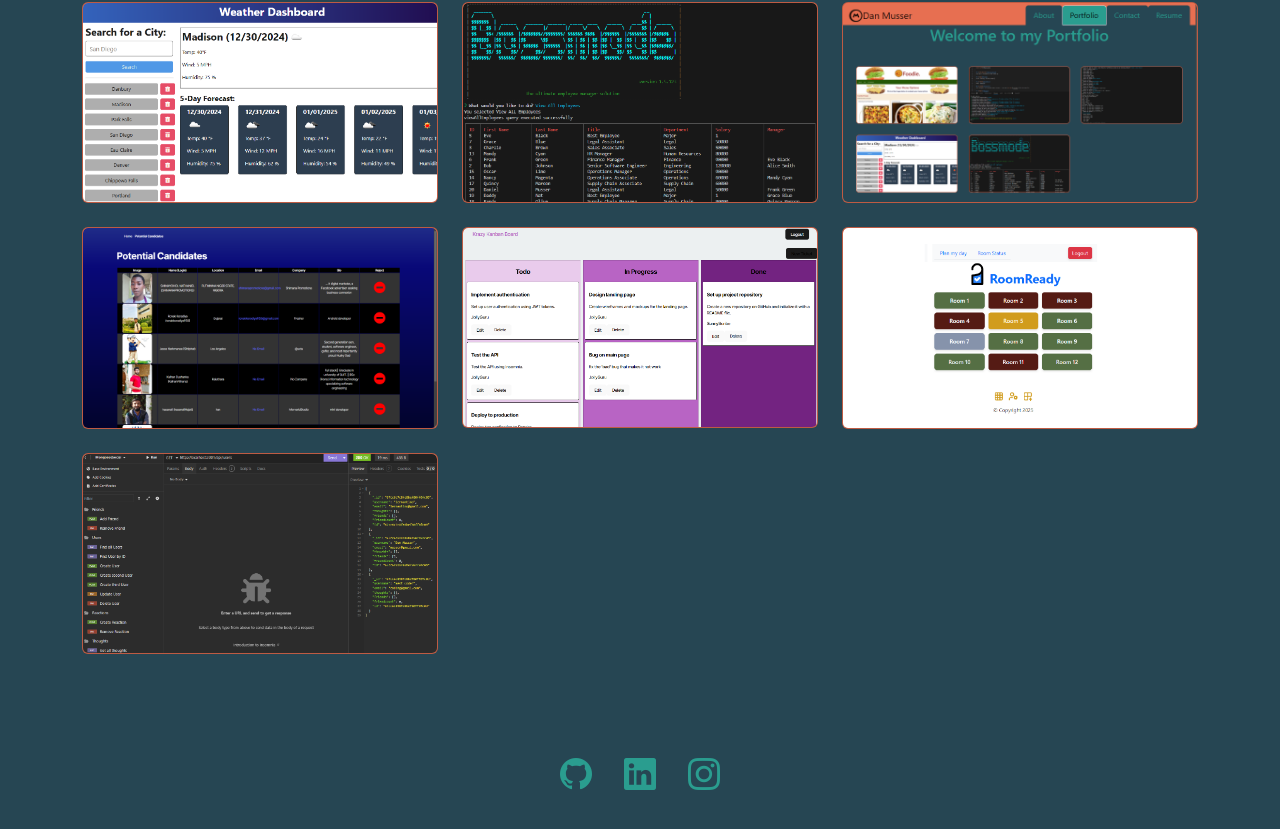
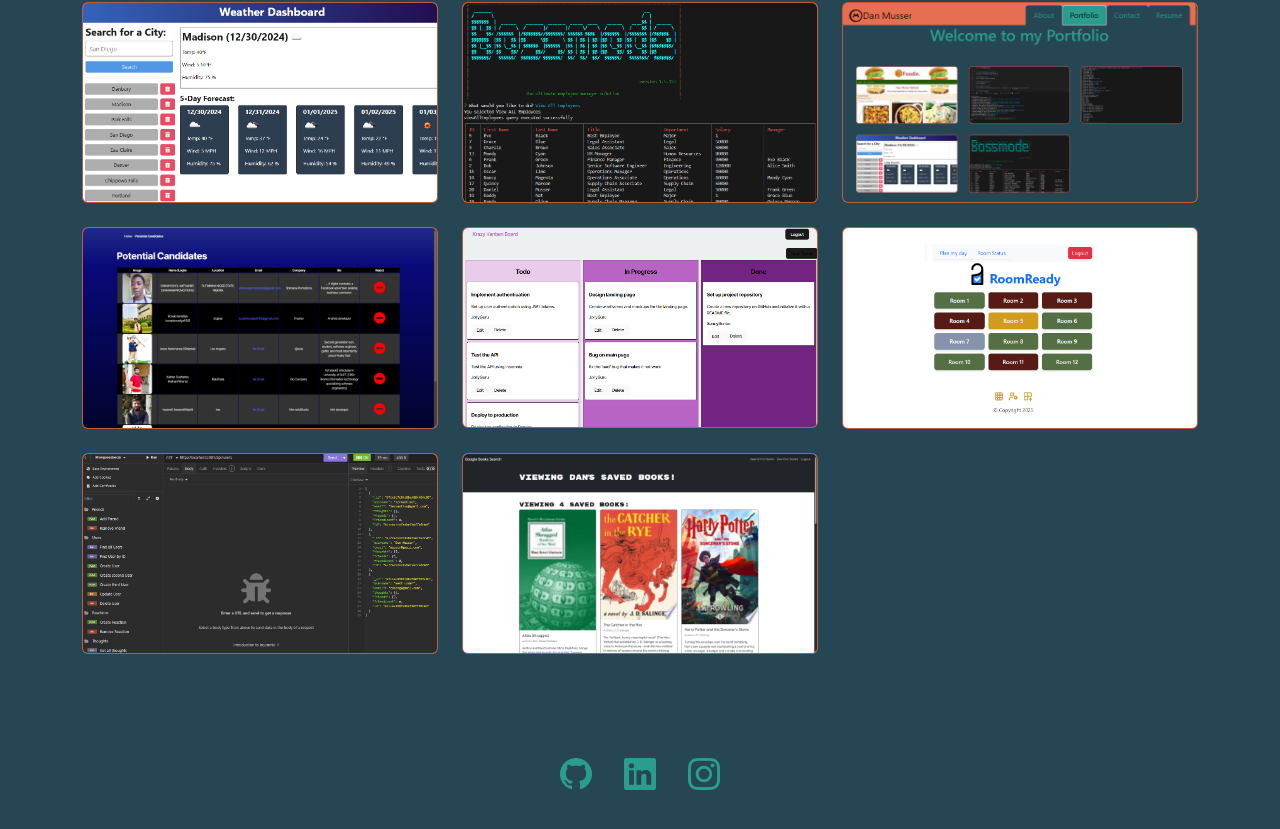
Before and after one commit to musserdn/ReactRhapsody, a React (Vite) app in the folder myPortfolio/: page /Portfolio in a window 1280 px wide. Shown: the part 369-1198 px from the top of the page. Built offline with nearby package versions, Linux system fonts and the light colour scheme.

Commit message:
added GraphQLibrary

```diff
--- a/myPortfolio/src/pages/Portfolio.jsx
+++ b/myPortfolio/src/pages/Portfolio.jsx
@@ -52,6 +52,11 @@ export default function Portfolio() {
             title: 'MongooseSocial',
             imgSrc: '/assets/mongooseSocial_ss.png',
             projectLink: 'https://github.com/musserdn/MongooseSocial'
+        },
+        {
+            title: 'GraphQLibrary',
+            imgSrc: './assets/graphqlibrary_ss.png',
+            projectLink: 'https://graphqlibrary.onrender.com/'
         }
     ];
     return (
```
Also changed, not shown: myPortfolio/public/assets/graphqLibrary_ss.png (added).
